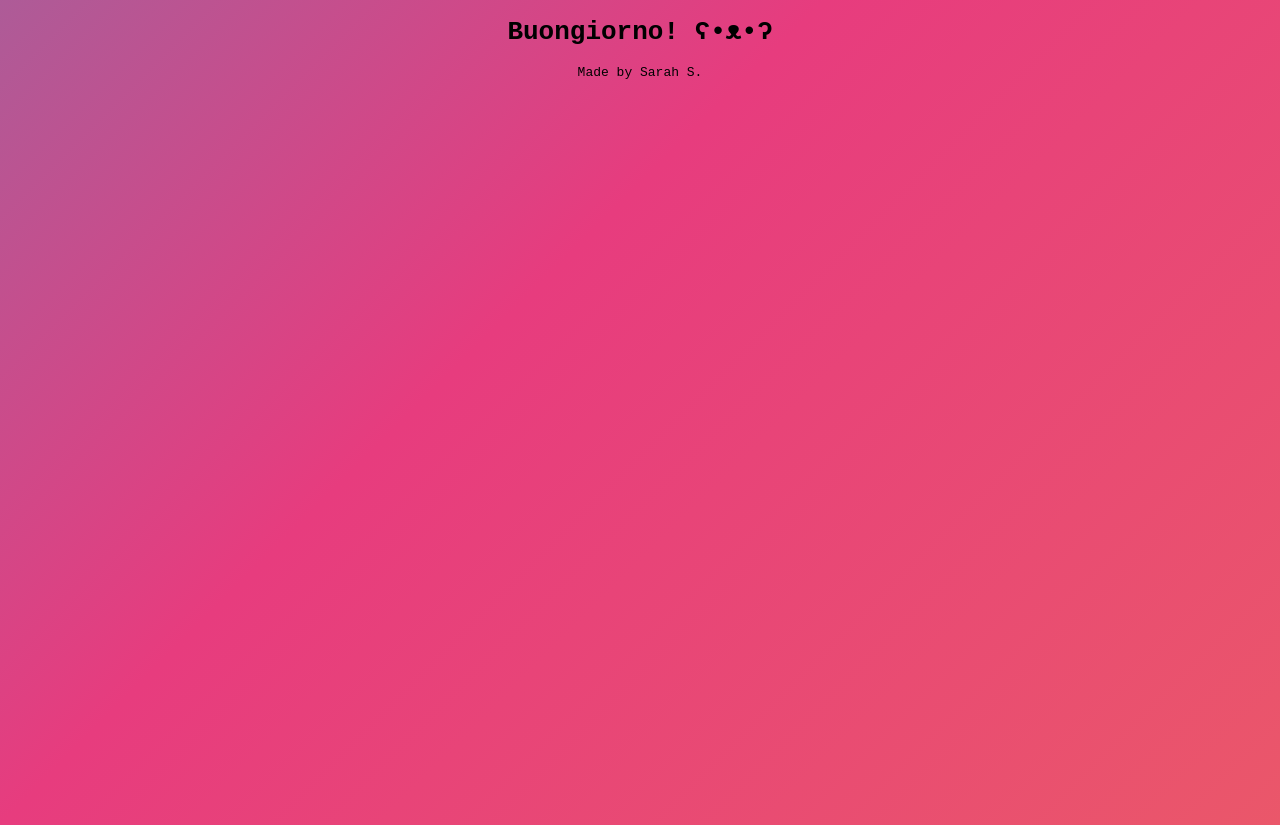
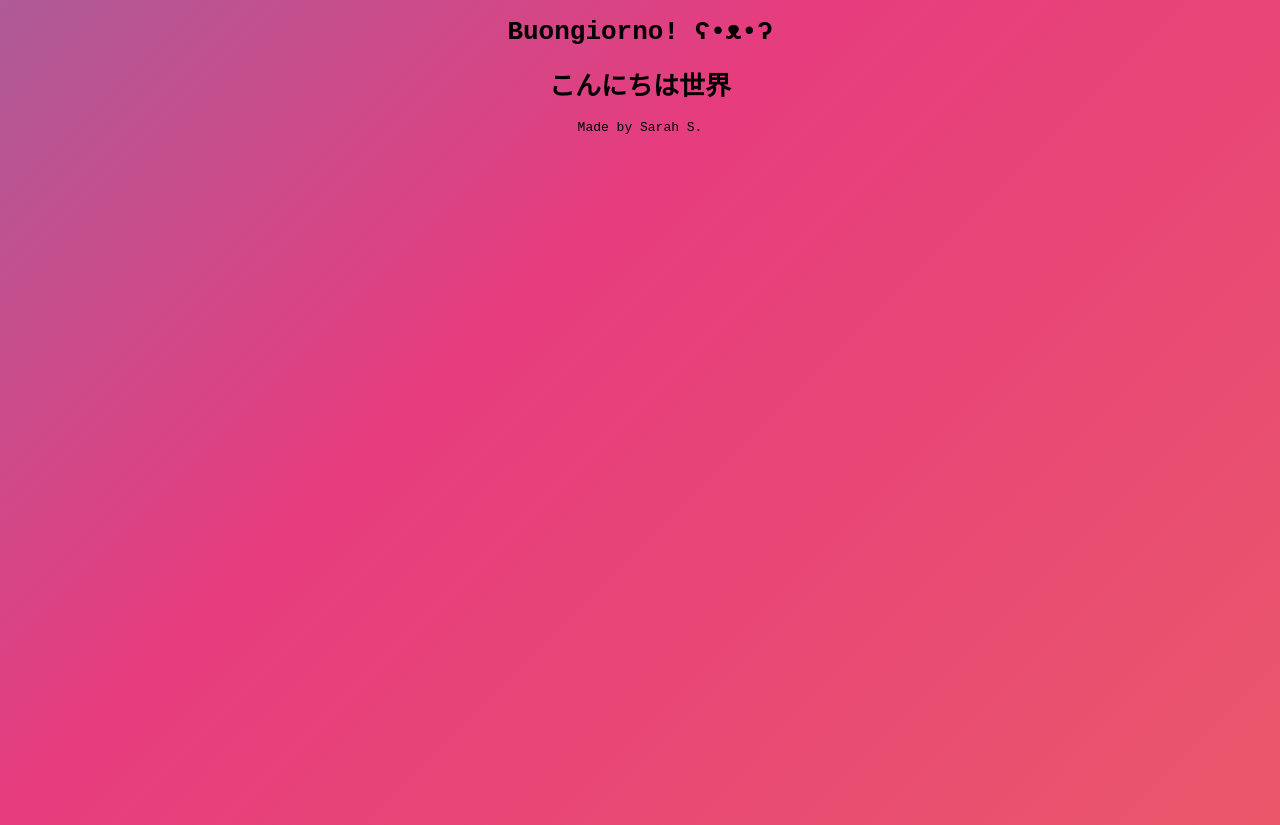
Before and after one commit to SofusOnFire/SofusOnNginx, a plain HTML site: page index.html in a window 1280 px wide. Drawn offline with Linux system fonts and the light colour scheme.

Commit message:
added hello world in japanese

```diff
--- a/index.html
+++ b/index.html
@@ -8,6 +8,7 @@
 </head>
 <body>
 	<center><h1>Buongiorno! ʕ•ᴥ•ʔ</h1></center>
+	<center><h1>こんにちは世界</h1></center>
 </body>
 <footer>
 	<center><p>Made by Sarah S.</p></center>
```
